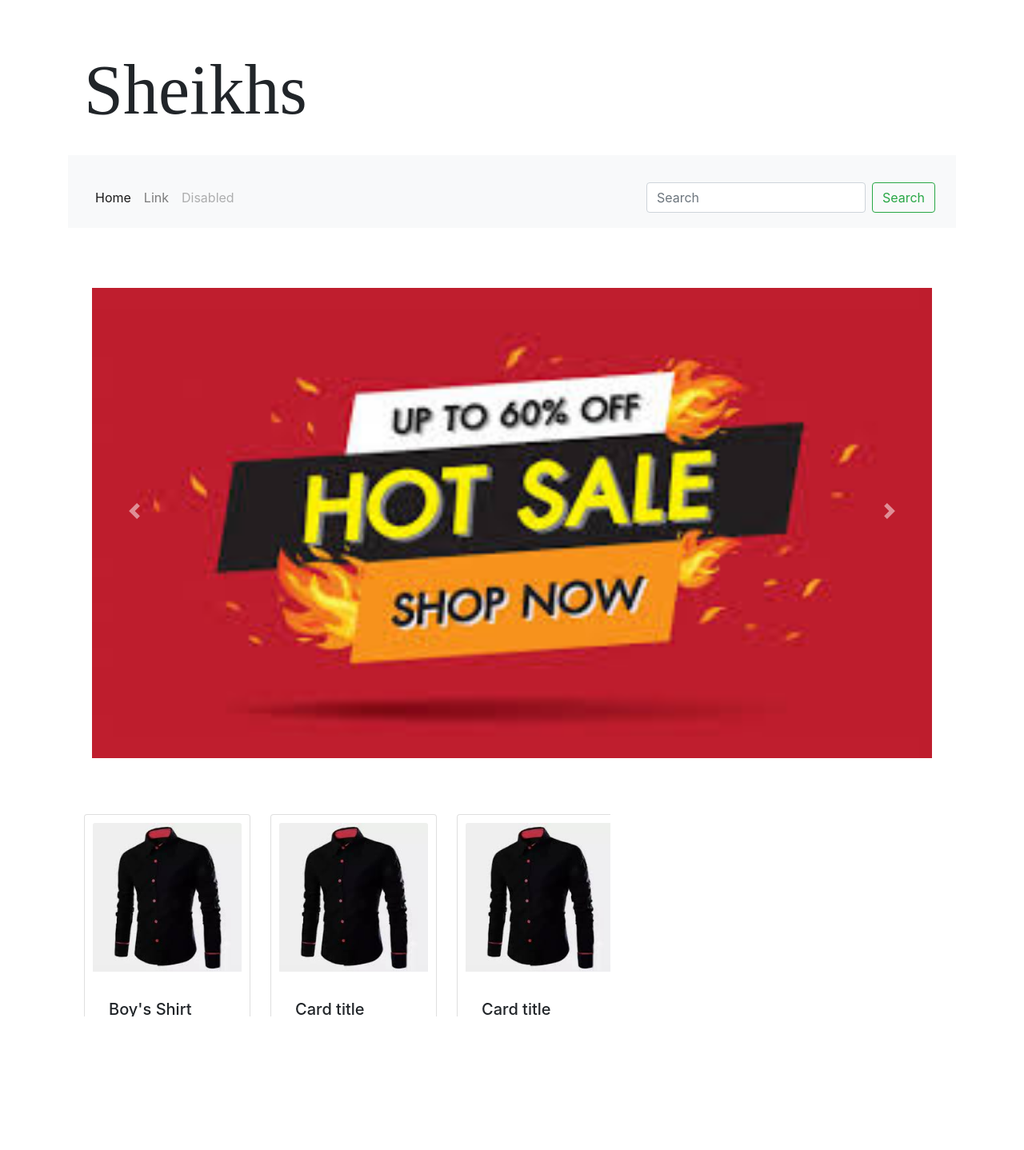
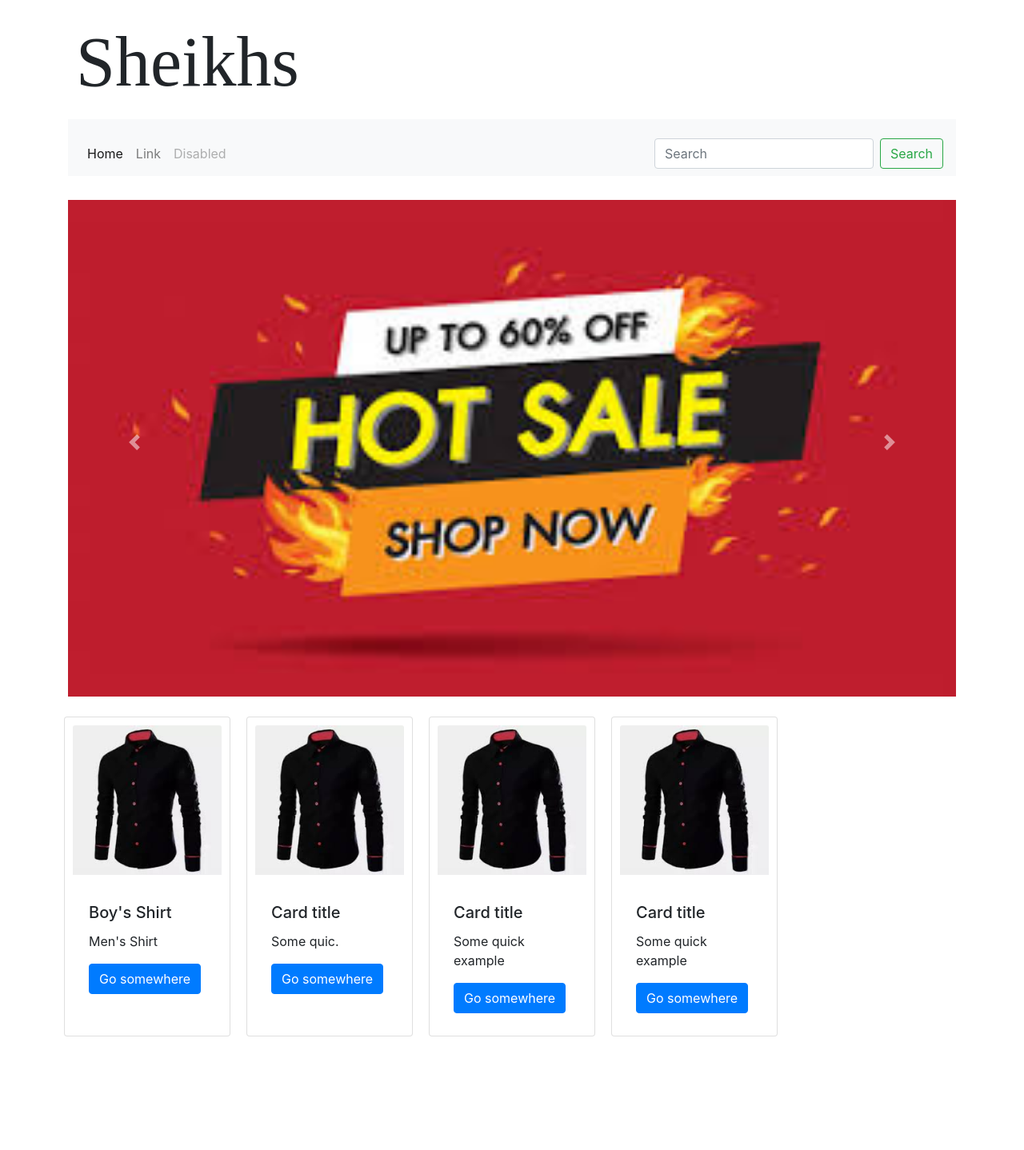
Before and after one commit to Habibajmal/firstweb, a PHP site: page / in a window 1280 px wide. Shown: the whole page at 80% size. After the commit the page ends 1296 px from the top, so only its background shows below. Run offline with PHP 8.4, Linux system fonts and the light colour scheme.

Commit message:
Update style.css

```diff
--- a/style.css
+++ b/style.css
@@ -10,7 +10,7 @@ h1
 div
 {
     margin-top: 15px;
-    padding: 10px;
+
 }
 #carousel
 {
@@ -24,6 +24,7 @@ div
 {
     width: 13rem;
     height: 25rem;
-    margin-left: 25px;
+    margin: 10px;
+    padding: 10px;
 
 }
```
